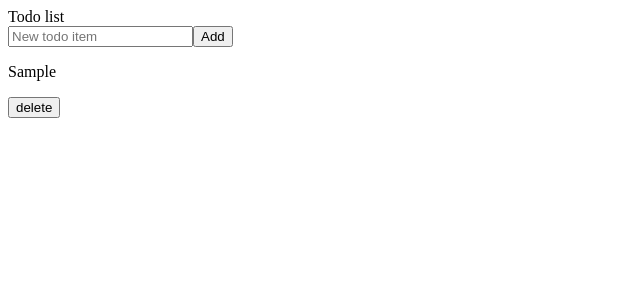
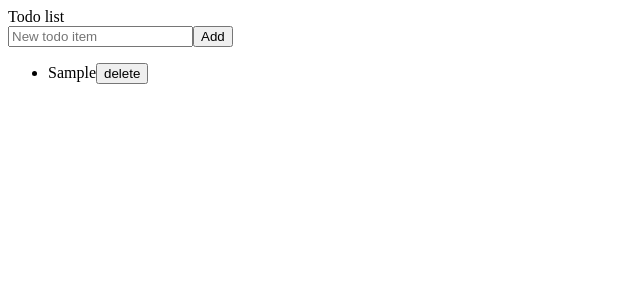
Before and after one commit to BillyBunn/todo-ts, a React (Create React App) app: page / in a window 1280 px wide. Both pictures are taken after typing "Sample" into the empty fields and a click on the input "Add". Shown: the top 300 px of the page, without its empty margins (0-640 px from the left). Built offline with nearby package versions, Linux system fonts and the light colour scheme.

Commit message:
refactors components

```diff
--- a/src/components/App.tsx
+++ b/src/components/App.tsx
@@ -1,21 +1,30 @@
 import React from "react";
-import { Todo } from "../models";
 import Form from "./Form";
 import List from "./List";
+// Todo is both factory and type
+import { Todo } from "../models";
 
 type State = typeof initialState;
 
 const initialState = Object.freeze({
   // Todo used as type
-  todos: [] as null | Todo[]
-  // todos: [{id: '1', done: false, description: 'foo'}]
+  todos: [] as Todo[]
 });
 
 class App extends React.Component<{}, State> {
   readonly state = initialState;
+
   handleTodoCreation = (text: string) => {
+    // Todo used as factory
     const newTodo = Todo(text);
-    const todos = [...this.state.todos, newTodo];
+    this.setState({ todos: [...this.state.todos, newTodo] });
+  };
+
+  handleTodoCompletion = (id: string) => {
+    console.log(id, "completed");
+    let todos = this.state.todos.map(todo =>
+      todo.id === id ? { ...todo, done: !todo.done } : todo
+    );
     this.setState({ todos });
   };
 
@@ -23,8 +32,11 @@ class App extends React.Component<{}, State> {
     return (
       <>
         <header>Todo list</header>
-        <Form handleSubmit={this.handleTodoCreation} />
-        <List todos={this.state.todos} />
+        <Form handleTodoCreation={this.handleTodoCreation} />
+        <List
+          todos={this.state.todos}
+          handleTodoCompletion={this.handleTodoCompletion}
+        />
       </>
     );
   }
--- a/src/components/Form.tsx
+++ b/src/components/Form.tsx
@@ -1,7 +1,7 @@
 import React from "react";
 
 type Props = {
-  handleSubmit: (text: string) => void;
+  handleTodoCreation: (text: string) => void;
 };
 type State = {
   newTodo: string;
@@ -11,13 +11,14 @@ class Form extends React.Component<Props, State> {
   state = {
     newTodo: ""
   };
-  handleChange = e => {
-    this.setState({ newTodo: e.target.value });
+  handleChange = (e: React.FormEvent<HTMLInputElement>) => {
+    this.setState({ newTodo: e.currentTarget.value });
   };
-  handleSubmit = e => {
+  handleSubmit = (e: React.FormEvent<HTMLFormElement>) => {
     e.preventDefault();
-    e.target.reset();
-    this.props.handleSubmit(this.state.newTodo);
+    e.currentTarget.reset();
+    this.state.newTodo && this.props.handleTodoCreation(this.state.newTodo);
+    this.setState({ newTodo: "" });
   };
   render() {
     return (
--- a/src/components/List.tsx
+++ b/src/components/List.tsx
@@ -1,11 +1,29 @@
 import React from "react";
-import Todo from "./Todo";
+import { Todo } from "../models";
 
-const List = ({ todos }) => {
-  return (
-    todos &&
-    todos.map((todo, idx) => <Todo text={todo.description} key={idx} />)
-  );
+type Props = {
+  todos: Todo[];
+  handleTodoCompletion: (id: string) => void;
 };
 
+class List extends React.Component<Props, {}> {
+  render() {
+    return (
+      <ul>
+        {this.props.todos.map(({ id, text, done }) => (
+          <li key={id}>
+            <span
+              style={{ textDecoration: done ? "line-through" : "" }}
+              onClick={() => this.props.handleTodoCompletion(id)}
+            >
+              {text}
+            </span>
+            <button>delete</button>
+          </li>
+        ))}
+      </ul>
+    );
+  }
+}
+
 export default List;
--- a/src/components/Todo.tsx
+++ /dev/null
@@ -1,10 +0,0 @@
-import React from "react";
-
-const Todo = ({ text }) => (
-  <>
-    <p>{text}</p>
-    <button>delete</button>
-  </>
-);
-
-export default Todo;
--- a/src/models.ts
+++ b/src/models.ts
@@ -1,9 +1,9 @@
 import uuid from "uuid/v4";
 
-export const Todo = (description: string) => ({
+export const Todo = (text: string) => ({
   id: uuid(),
   done: false,
-  description
+  text
 });
 
 export interface Todo extends ReturnType<typeof Todo> {}
--- a/tsconfig.json
+++ b/tsconfig.json
@@ -11,6 +11,7 @@
         ],
         "jsx": "react",
         "esModuleInterop": true,
+        "downlevelIteration": true,
         "noImplicitAny": true,
         "noImplicitThis": true,
         "alwaysStrict": true,
```
